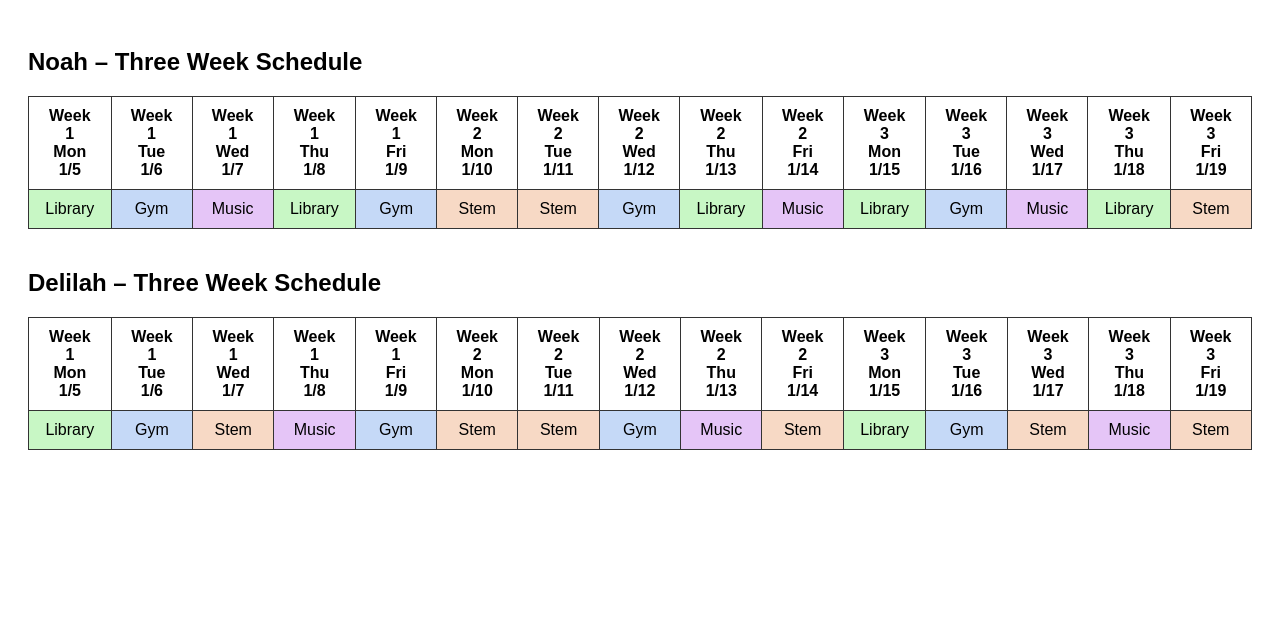
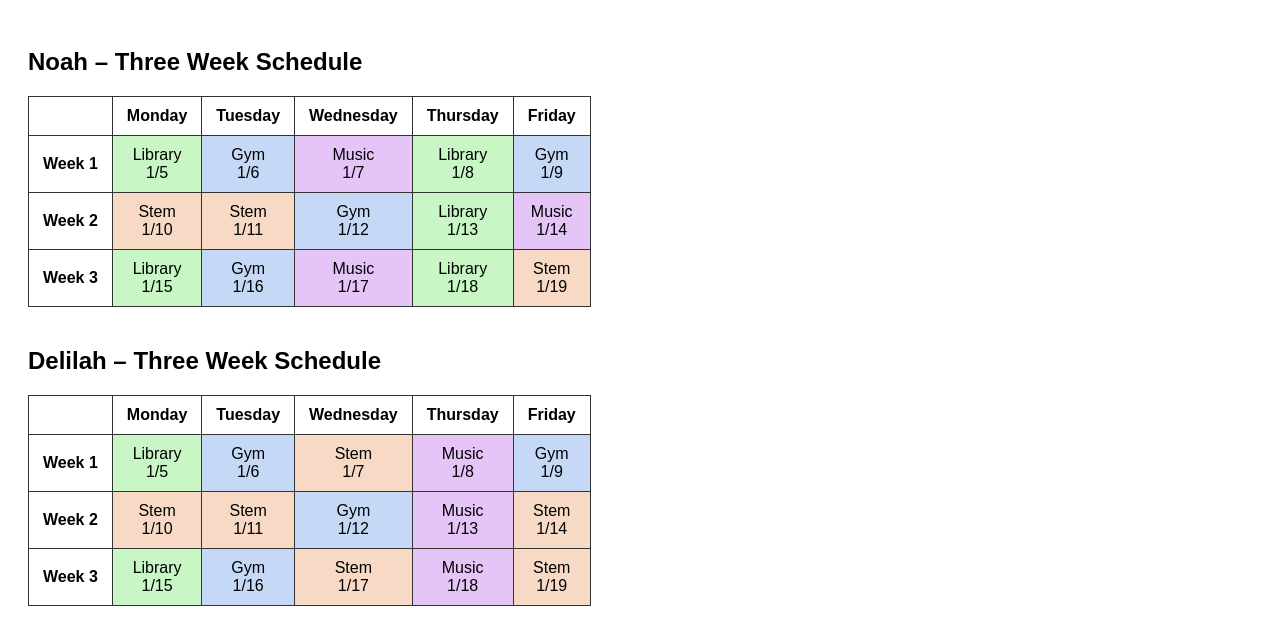
Before and after one commit to jjens250/jjens250.github.io, a plain HTML site: page index.html in a window 1280 px wide. Drawn offline with Linux system fonts and the light colour scheme.

```diff
--- a/index.html
+++ b/index.html
@@ -27,12 +27,11 @@
 // --------------------------------------------------
 // 1. THREE WEEKS OF LETTERS (5 letters each)
 // --------------------------------------------------
-const week1 = "ABCDE";   // Week 1
-const week2 = "FFEDC";   // Week 2
-const week3 = "ABCDF";   // Week 3
+const week1 = "ABCDE";
+const week2 = "FFEDC";
+const week3 = "ABCDF";
 
-// Combine into one 15-letter array
-const weeklyLetters = (week1 + week2 + week3).toUpperCase().split("");
+const weeklyLetters = [week1, week2, week3];
 
 // --------------------------------------------------
 // 2. Dictionaries
@@ -60,7 +59,7 @@
 // --------------------------------------------------
 // 3. Days + Dates (always start on Monday)
 // --------------------------------------------------
-const days = ["Mon", "Tue", "Wed", "Thu", "Fri"];
+const days = ["Monday", "Tuesday", "Wednesday", "Thursday", "Friday"];
 
 function getThreeWeekDates() {
   const today = new Date();
@@ -81,56 +80,35 @@
 }
 
 // --------------------------------------------------
-// 4. Build Three-Week Table
+// 4. Build Table (Weeks as Rows, Days as Columns)
 // --------------------------------------------------
-function buildThreeWeekTable(dict, letters, tableId) {
+function buildThreeWeekTable(dict, weekBlocks, tableId) {
   const table = document.getElementById(tableId);
+  const dates = getThreeWeekDates();
 
-  if (letters.length !== 15) {
-    table.innerHTML = `<tr><td>ERROR: Need exactly 15 letters (3 weeks × 5 days). You entered ${letters.length}.</td></tr>`;
-    return;
+  let html = "<tr><th></th>";
+
+  // Header row: Mon–Fri
+  days.forEach(day => {
+    html += `<th>${day}</th>`;
+  });
+  html += "</tr>";
+
+  // Build each week row
+  for (let w = 0; w < 3; w++) {
+    const letters = weekBlocks[w].toUpperCase().split("");
+
+    html += `<tr><th>Week ${w + 1}</th>`;
+
+    for (let i = 0; i < 5; i++) {
+      const letter = letters[i];
+      const activity = dict[letter] || "—";
+      html += `<td class="${activity}">${activity}<br>${dates[w * 5 + i]}</td>`;
+    }
+
+    html += "</tr>";
   }
 
-  const dates = getThreeWeekDates();
-
-  let html = "<tr>";
-
-  // Week 1 headers
-  days.forEach((day, i) => {
-    html += `<th>Week 1<br>${day}<br>${dates[i]}</th>`;
-  });
-
-  // Week 2 headers
-  days.forEach((day, i) => {
-    html += `<th>Week 2<br>${day}<br>${dates[i + 5]}</th>`;
-  });
-
-  // Week 3 headers
-  days.forEach((day, i) => {
-    html += `<th>Week 3<br>${day}<br>${dates[i + 10]}</th>`;
-  });
-
-  html += "</tr><tr>";
-
-  // Week 1 activities
-  letters.slice(0, 5).forEach(letter => {
-    const activity = dict[letter] || "—";
-    html += `<td class="${activity}">${activity}</td>`;
-  });
-
-  // Week 2 activities
-  letters.slice(5, 10).forEach(letter => {
-    const activity = dict[letter] || "—";
-    html += `<td class="${activity}">${activity}</td>`;
-  });
-
-  // Week 3 activities
-  letters.slice(10, 15).forEach(letter => {
-    const activity = dict[letter] || "—";
-    html += `<td class="${activity}">${activity}</td>`;
-  });
-
-  html += "</tr>";
   table.innerHTML = html;
 }
 
```
